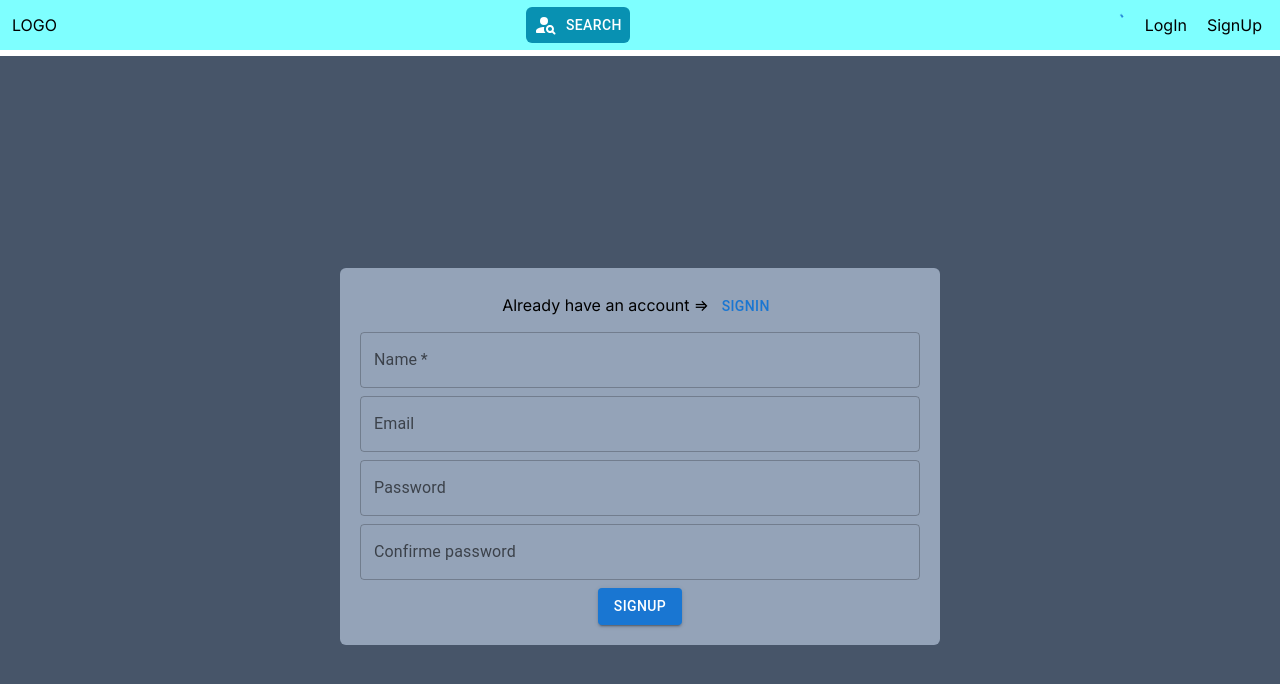
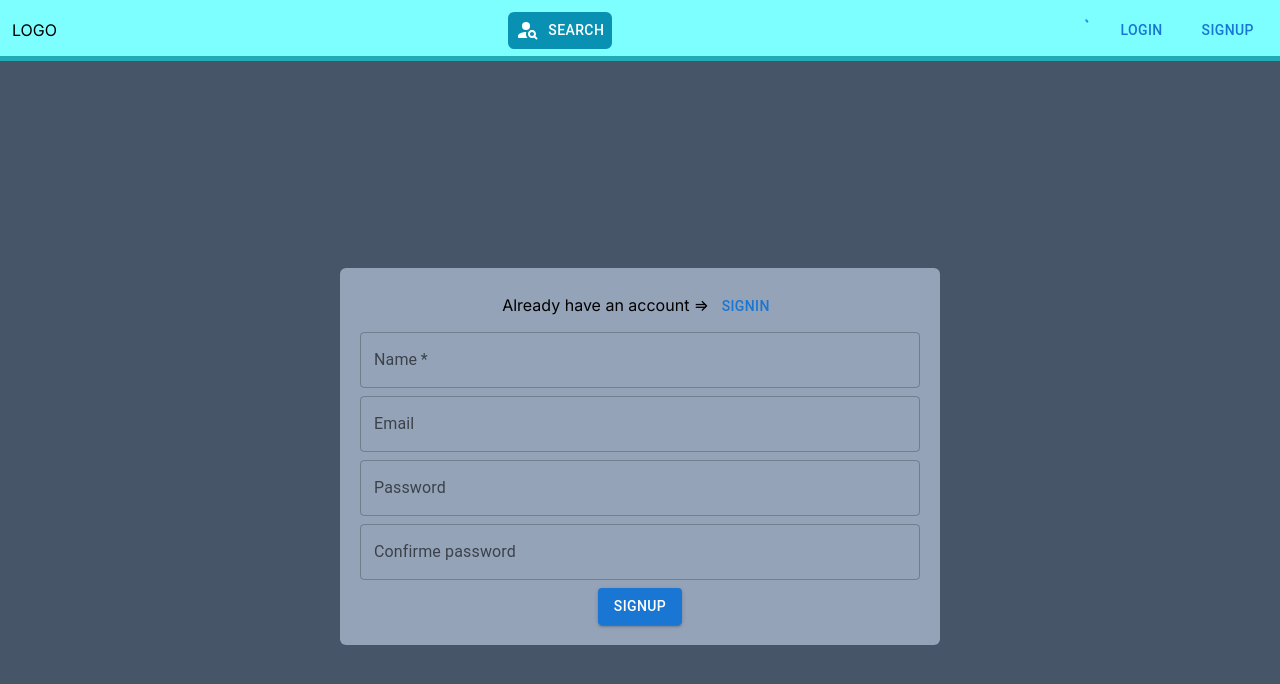
Before and after one commit to Anurag-Dhurwey/NextJs_Internship_assignment, a Next.js app in the folder front_end/: page /auth/signup in a window 1280 px wide. Shown: the top 684 px of the page. Built offline with nearby package versions, Linux system fonts and the light colour scheme; no server answers.

Commit message:
one line change

```diff
--- a/front_end/src/components/navbar/Navbar.tsx
+++ b/front_end/src/components/navbar/Navbar.tsx
@@ -11,6 +11,7 @@ import PersonSearchRoundedIcon from "@mui/icons-material/PersonSearchRounded";
 import CloudOffRoundedIcon from "@mui/icons-material/CloudOffRounded";
 import CloudQueueRoundedIcon from "@mui/icons-material/CloudQueueRounded";
 import CircularProgress from "@mui/material/CircularProgress";
+import CloudDoneIcon from '@mui/icons-material/CloudDone';
 import { useSocketContext } from "@/context/socket";
 import { route } from "@/typeScript/basics";
 import { Button } from "@mui/material";
@@ -86,7 +87,7 @@ const Navbar = () => {
             )}
           {socketContext?.socket?.connected && (
             <button onClick={() => socketContext.socket?.disconnect()}>
-              <CloudQueueRoundedIcon />
+              <CloudDoneIcon className="text-green-900" />
             </button>
           )}
           {!socketContext?.socket?.active &&
@@ -98,10 +99,10 @@ const Navbar = () => {
 
           {!session && (
             <>
-              <button onClick={() => signIn()}>LogIn</button>
-              <button>
+              <Button className="text-center bg-cyan-600 text-white p-1" onClick={() => signIn()}>LogIn</Button>
+              <Button className="text-center bg-cyan-600 text-white p-1">
                 <Link href={`/auth/signup`}>SignUp </Link>
-              </button>
+              </Button>
             </>
           )}
           {session && (
```
